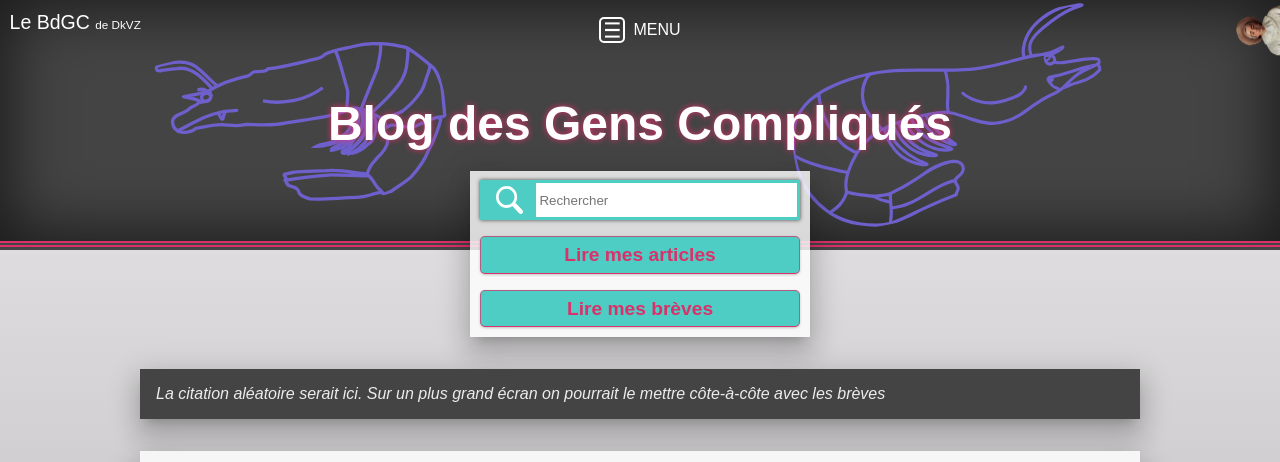
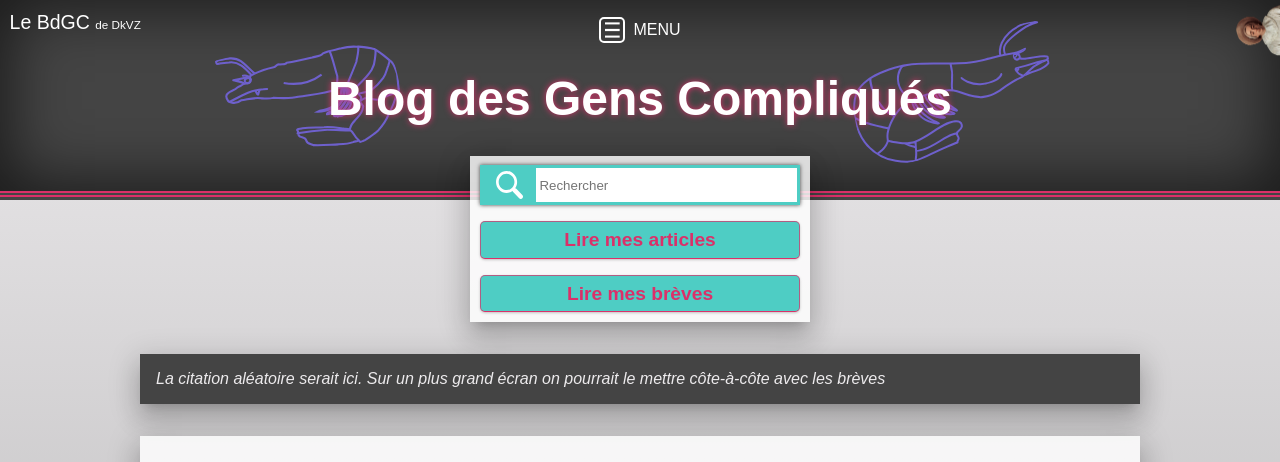
Before and after one commit to dkvz/new-blog-poc, a plain HTML site: page src/index.html in a window 1280 px wide. Shown: the top 462 px of the page. Drawn offline with Linux system fonts and the light colour scheme; some packages are replaced by stand-ins of ours; a script that the page names is missing.

Commit message:
Make header smaller in preparation to making the svg situation better

```diff
--- a/src/css/style.css
+++ b/src/css/style.css
@@ -218,7 +218,7 @@ navigation links.
   position: absolute;
   top: 0;
   left: 0;
-  height: 250px;
+  height: 200px;
   width: 100%;
   background-color: var(--dark-color);
   border-bottom: 3px solid var(--dark-color);
@@ -256,7 +256,7 @@ navigation links.
 }
 
 .hero__img {
-  height: 75%;
+  height: 60%;
 }
 
 svg.hero__img  * {
@@ -365,7 +365,7 @@ This is a valid block name, though
 }
 
 .cta {
-  margin-top: 145px;
+  margin-top: 130px;
   width: min-content;
 }
 
```
